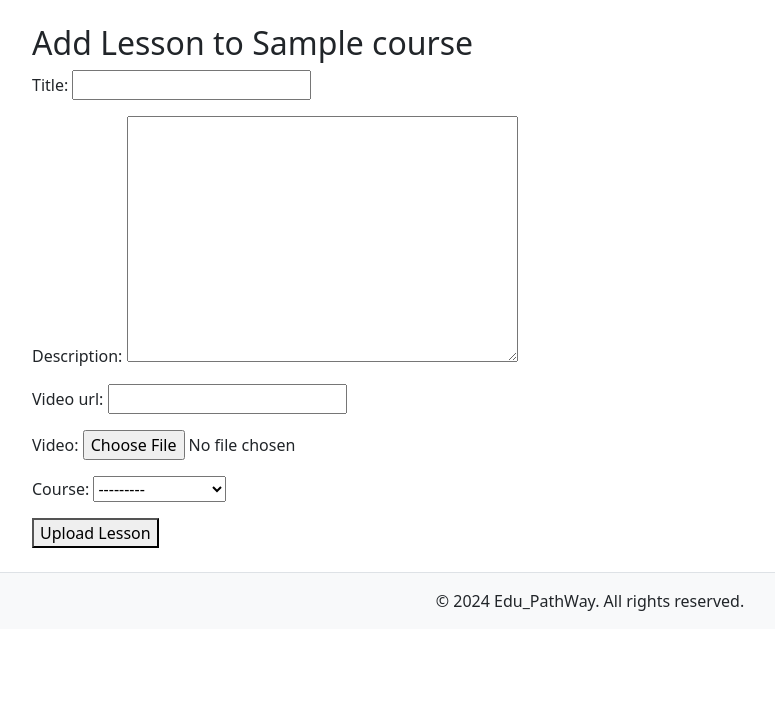
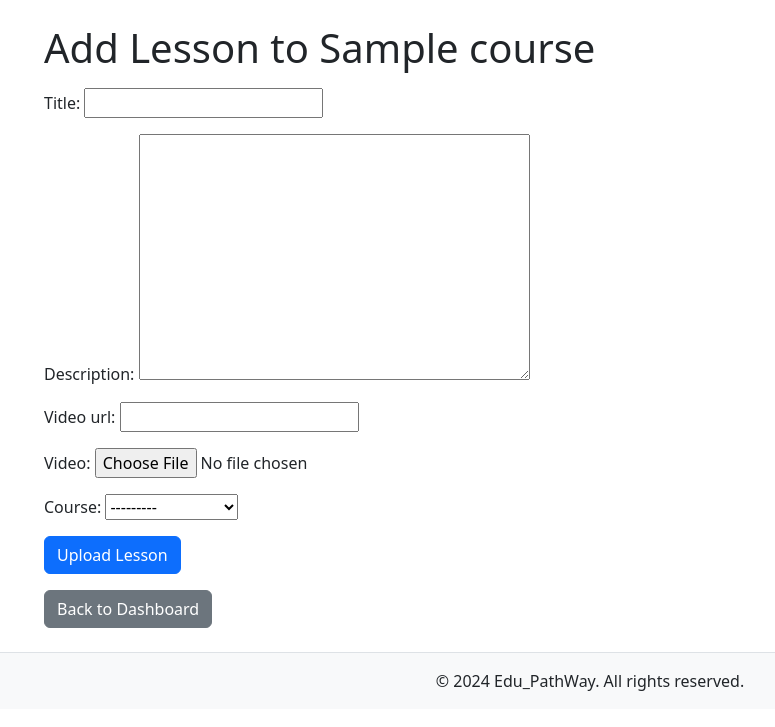
Before and after one commit to Code021-raelle/eduPathway, a Django app: template templates/courses/add_lesson.html in a window 1280 px wide. Shown: the part 73-800 px from the top of the page, without its empty margins (50-825 px from the left). Run offline with Django 4.2, Linux system fonts and the light colour scheme; the template is opened without the code that fills it: values that come from a table or form of the project are taken from there, others are empty; tables that the repository leaves empty hold one stand-in row (values such as "Sample post"); some libraries are stand-ins or nearby versions.

Commit message:
lessons steps to add to course

```diff
--- a/templates/courses/add_lesson.html
+++ b/templates/courses/add_lesson.html
@@ -1,10 +1,13 @@
 {% extends 'base.html' %}
 
 {% block content %}
-<h2>Add Lesson to {{ course.title }}</h2>
-<form method="post" enctype="multipart/form-data">
-    {% csrf_token %}
-    {{ form.as_p }}
-    <button type="submit">Upload Lesson</button>
-</form>
+<div class="container mt-4">
+    <h1>Add Lesson to {{ course.title }}</h1>
+    <form method="POST" enctype="multipart/form-data" class="mt-3">
+        {% csrf_token %}
+        {{ form.as_p }}
+        <button type="submit" class="btn btn-primary">Upload Lesson</button>
+    </form>
+    <a href="{% url 'instructor_dashboard' %}" class="btn btn-secondary mt-3">Back to Dashboard</a>
+</div>
 {% endblock %}
```
